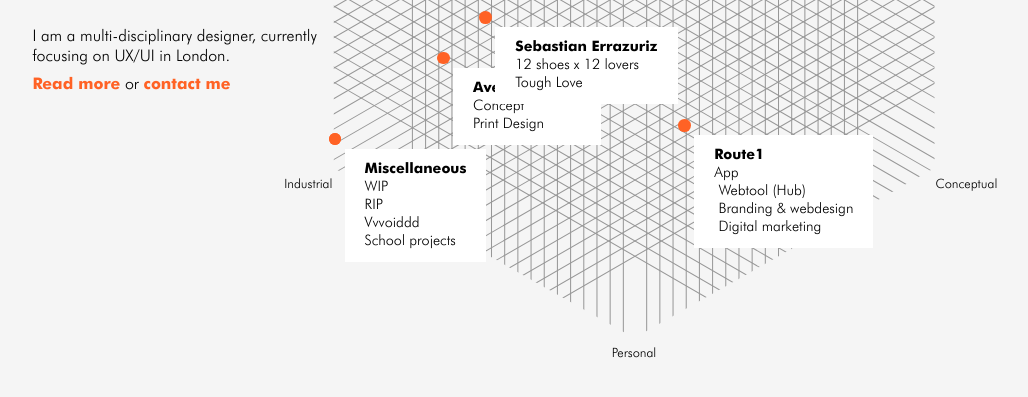
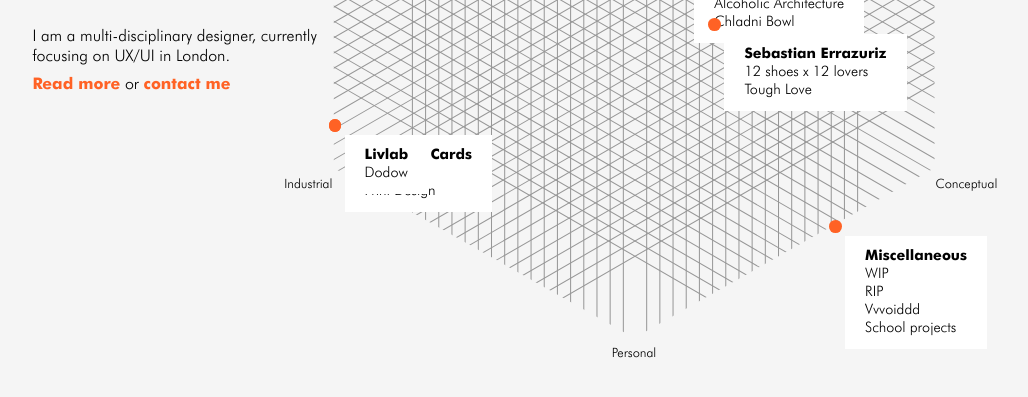
Before and after one commit to audreymgr/audreymgr.github.io, a Jekyll site: the page built from index.html, in a window 1280 px wide. Shown: the top 397 px of the page, without its empty margins (6-1034 px from the left). Built offline with Jekyll 4.4.1, drawn with Linux system fonts in a browser that asks for light colours.

Commit message:
test projects position

```diff
--- a/index.html
+++ b/index.html
@@ -16,7 +16,7 @@
             <li id="factual">Functional</li>
         </ul>
         <ul id="projects-list">
-            <li style="left: 40%; top: 12%;">
+            <li style="left: 60%; top: 45%;">
                 <a href="/work/bompasandparr.html">
                     <h2>Bompas & Parr</h2>
                     <ul>
@@ -25,7 +25,7 @@
                     </ul>
                 </a>
             </li>
-            <li style="left: 60%; top: 40%;">
+            <li style="left: 90%; top: 30%;">
                 <a href="/work/jack.html">
                     <h2>Jack</h2>
                     <ul>
@@ -33,7 +33,7 @@
                     </ul>
                 </a>
             </li>
-            <li style="left: 20%; top: 60%;">
+            <li style="left: 2%; top: 70%;">
                 <a href="/work/averagecards.html">
                     <h2>Average Cards</h2>
                     <ul>
@@ -42,7 +42,7 @@
                     </ul>
                 </a>
             </li>
-            <li style="left: 60%; top: 70%;">
+            <li style="left: 60%; top: 5%;">
                 <a href="/work/route1.html">
                     <h2>Route1</h2>
                     <ul>
@@ -53,7 +53,7 @@
                     </ul>
                 </a>
             </li>
-            <li style="left: 7%; top: 32%;">
+            <li style="left: 1%; top: 20%;">
                 <a href="/work/proofreadinginternational.html">
                     <h2>Proofreading International</h2>
                     <ul>
@@ -61,7 +61,7 @@
                     </ul>
                 </a>
             </li>
-            <li style="left: 27%; top: 54%;">
+            <li style="left: 65%; top: 55%;">
                 <a href="/work/sebastianerrazuriz.html">
                     <h2>Sebastian Errazuriz</h2>
                     <ul>
@@ -70,7 +70,7 @@
                     </ul>
                 </a>
             </li>
-            <li style="left: 2%; top: 72%;">
+            <li style="left: 2%; top: 70%;">
                 <a href="/work/livlab.html">
                     <h2>Livlab</h2>
                     <ul>
@@ -78,7 +78,7 @@
                     </ul>
                 </a>
             </li>
-            <li style="left: 2%; top: 72%;">
+            <li style="left: 85%; top: 85%;">
                 <a href="/work/miscellaneous.html">
                     <h2>Miscellaneous</h2>
                     <ul>
```
